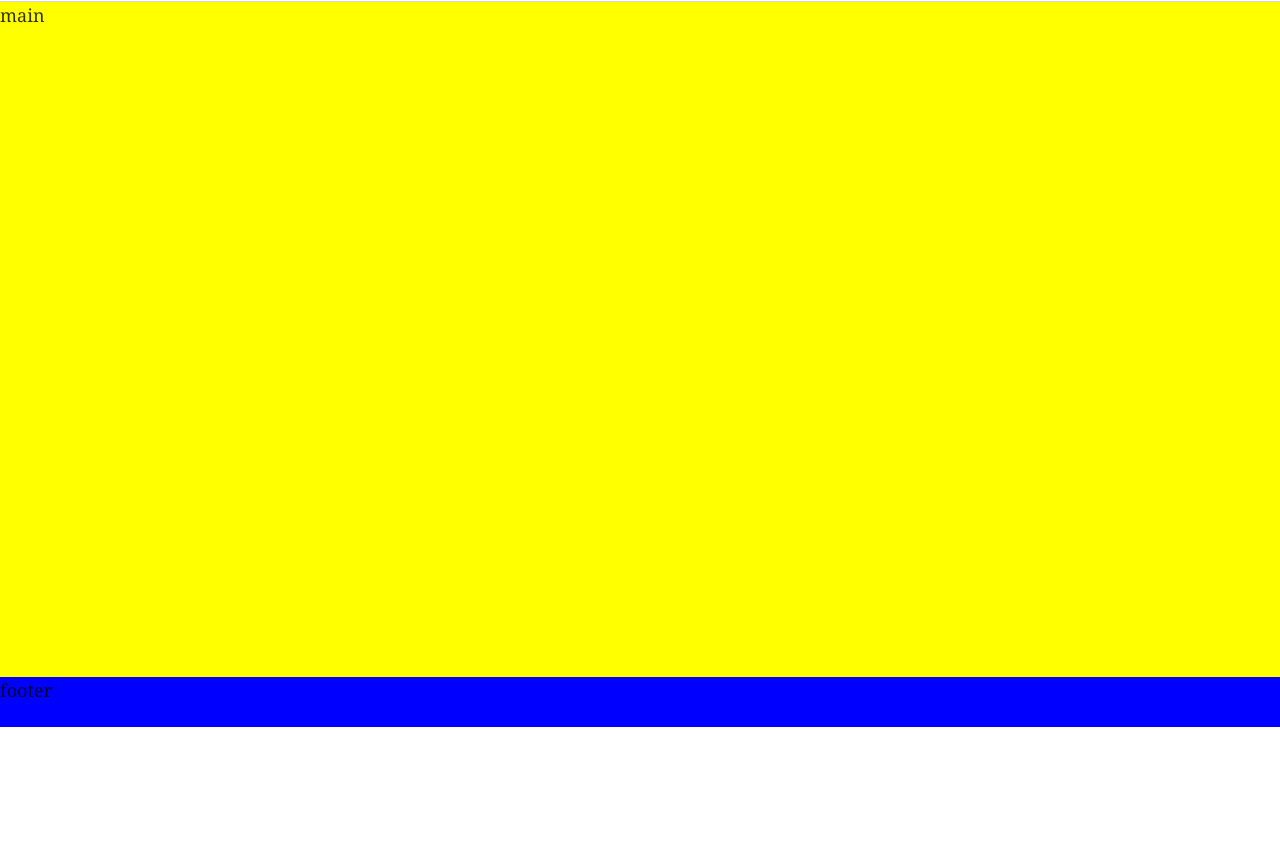
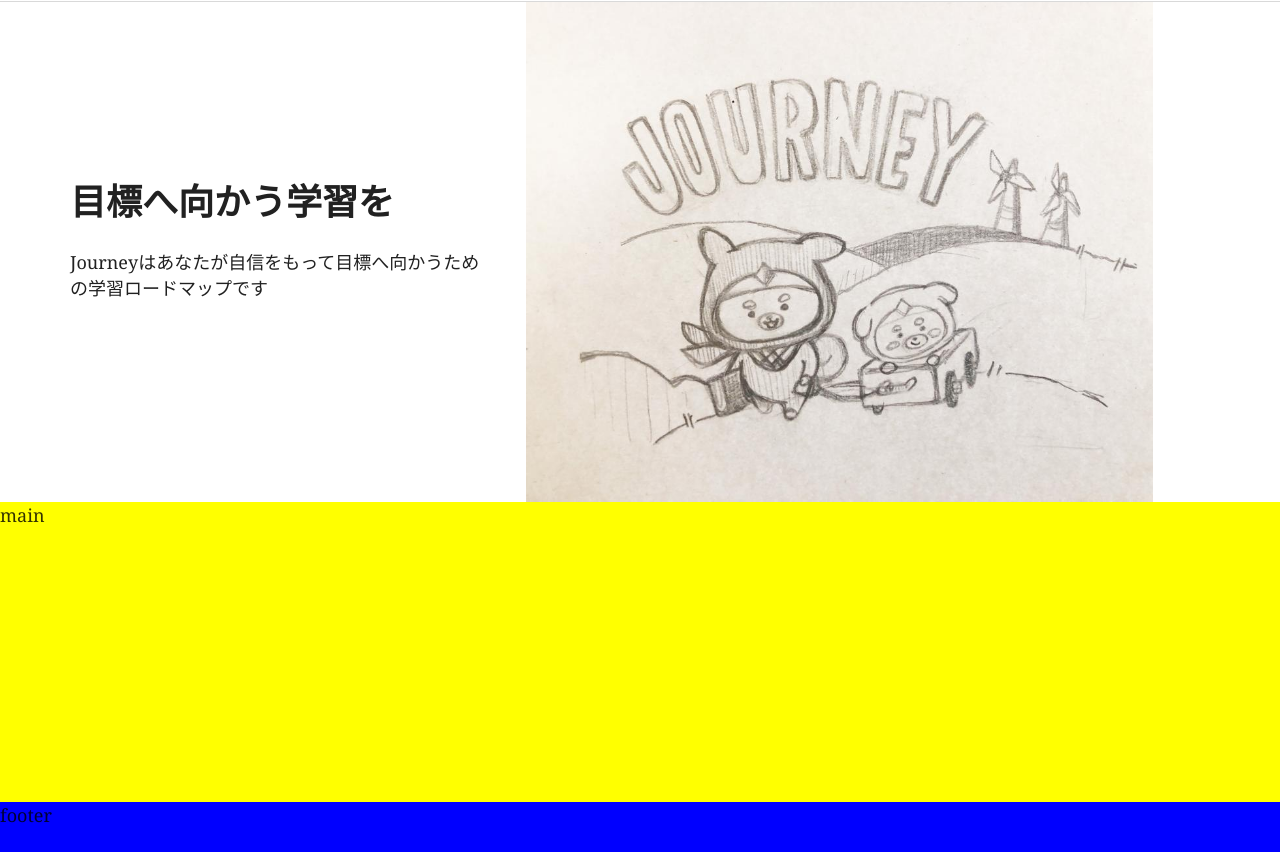
Before and after one commit to tatsuyafukui/naked-portfolio, a Gatsby site: page / in a window 1280 px wide. Shown: the part 73-925 px from the top of the page. Before the commit the page ends 800 px from the top, so only its background shows below. Built offline with nearby package versions, Linux system fonts and the light colour scheme; Gatsby itself is replaced by a stand-in of ours.

Commit message:
Insert main visual on top page

```diff
--- /dev/null
+++ b/src/components/Organisms/Top/index.js
@@ -0,0 +1,24 @@
+import React from 'react';
+import Img from 'gatsby-image';
+import styles from './styles.module.scss';
+import Heading from "../../Atoms/Heading";
+import Txt from "../../Atoms/Txt";
+
+const Top = ({topImage}) => {
+
+		return (
+				<div className={styles.root}>
+						<div className={styles.container}>
+								<div className={styles.topSectionLeft}>
+										<Heading level={1}>目標へ向かう学習を</Heading>
+										<Txt>Journeyはあなたが自信をもって目標へ向かうための学習ロードマップです</Txt>
+								</div>
+								<div className={styles.topSectionRight}>
+										<Img fixed={topImage} />
+								</div>
+						</div>
+				</div>
+		);
+};
+
+export default Top;
--- /dev/null
+++ b/src/components/Organisms/Top/styles.module.scss
@@ -0,0 +1,37 @@
+@import "../../properties.css";
+
+.root {
+  max-height: 500px;
+}
+
+.container {
+  margin: 0 auto;
+  max-width: 1140px;
+  display: flex;
+  justify-content: center;
+  align-items: center;
+}
+
+.topSectionLeft {
+  display: flex;
+  flex-direction: column;
+  height: 100%;
+  width: 40%;
+  padding-right: 40px;
+}
+
+
+.topSectionRight {
+  height: 100%;
+  width: 60%;
+}
+
+
+.sceneSection {
+  padding-top: 64px;
+  padding-bottom: 80px;
+  a {
+    display: block;
+    margin-bottom: 40px;
+  }
+}
--- a/src/components/Templates/IndexTemplate/index.js
+++ b/src/components/Templates/IndexTemplate/index.js
@@ -6,9 +6,10 @@ import HolyGrailLayout, {
   HolyGrailMain,
 } from "../../Atoms/HolyGrailLayout";
 import Header from "../../Organisms/Header";
+import Top from "../../Organisms/Top";
 
 
-const IndexTemplate = () => {
+const IndexTemplate = ({topImage}) => {
 
   return (
     <HolyGrailLayout>
@@ -18,6 +19,7 @@ const IndexTemplate = () => {
           description={''}
         />
         <Header/>
+        <Top topImage={topImage}/>
       </HolyGrailTop>
       <HolyGrailMain>
         <main style={{ minHeight: '300px', backgroundColor: 'yellow' }}>
--- a/src/pages/index.js
+++ b/src/pages/index.js
@@ -1,8 +1,26 @@
 import React from "react"
+import { graphql, useStaticQuery } from 'gatsby';
 import IndexTemplate from "../components/Templates/IndexTemplate";
 
-const IndexPage = () => (
-  <IndexTemplate />
-)
+const IndexPage = () => {
+
+		const data = useStaticQuery(graphql`
+      query {
+          mainImage: file(relativePath: { eq: "main.jpg" }) {
+              childImageSharp {
+                  fixed(height: 500) {
+                      ...GatsbyImageSharpFixed
+                  }
+              }
+          }
+      }
+		`);
+
+		return (
+				<IndexTemplate
+						topImage={data.mainImage.childImageSharp.fixed}
+				/>
+		)
+}
 
 export default IndexPage
```
Also changed, not shown: src/images/main.jpg (added).
